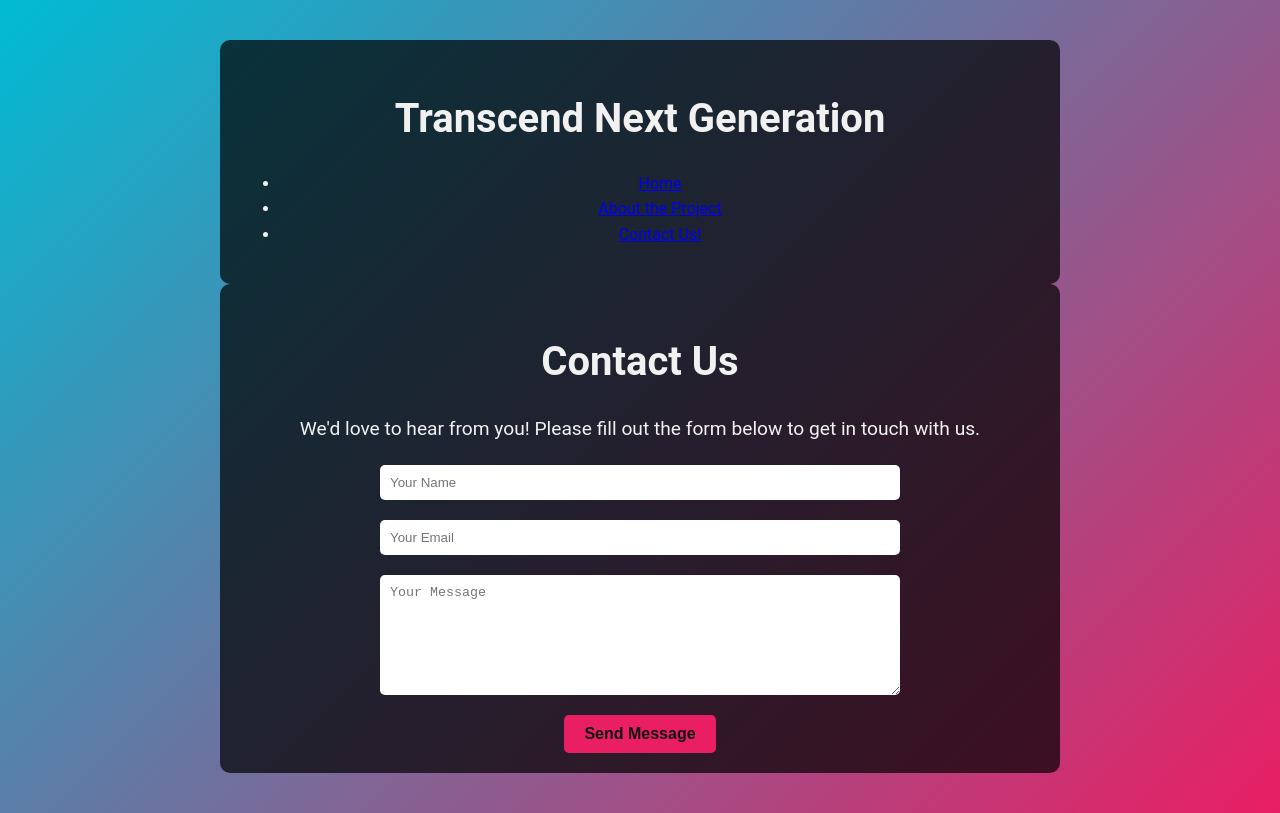
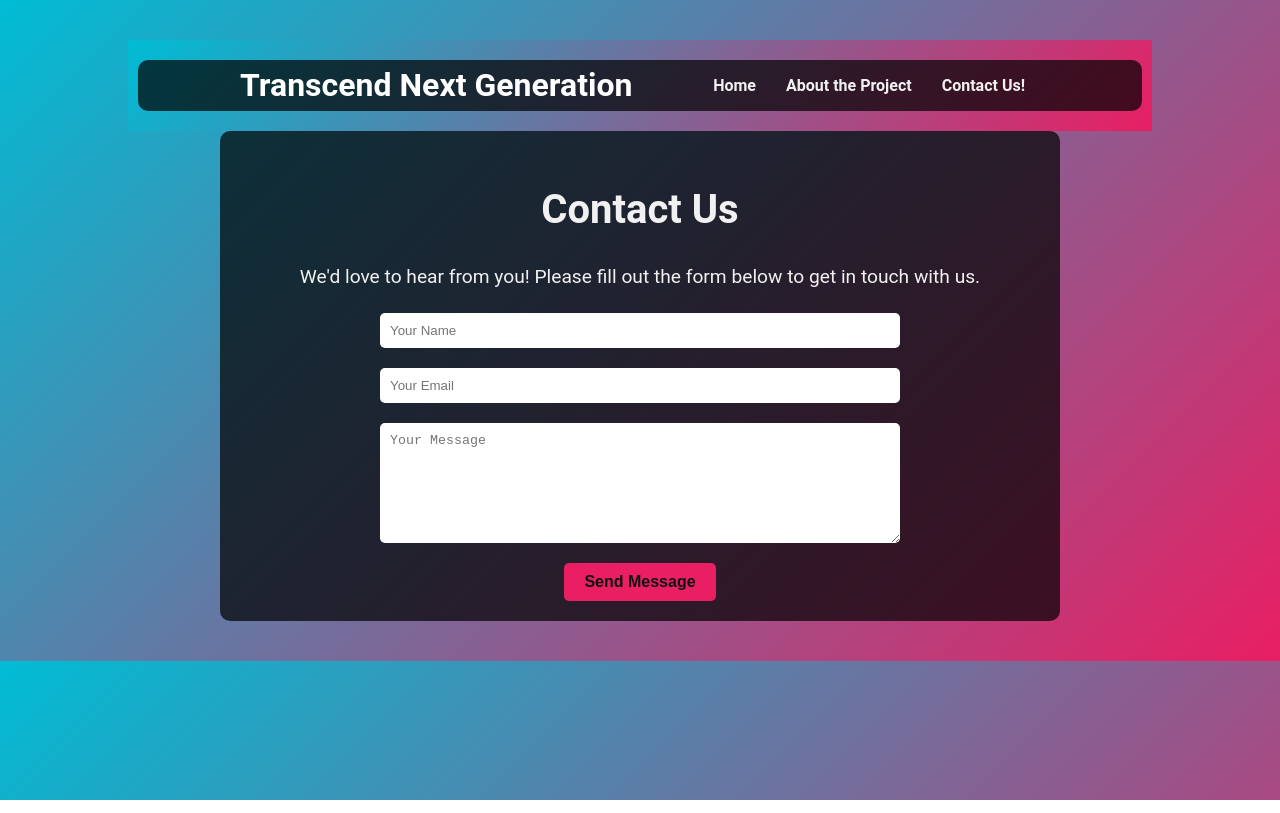
Before and after one commit to Transcend-NG/transcend-ng.github.io, a plain HTML site: page pages/contact-us/index.html in a window 1280 px wide. Drawn offline with Linux system fonts and the light colour scheme.

Commit message:
fixed shitty css on contact page

```diff
--- a/pages/contact-us/index.html
+++ b/pages/contact-us/index.html
@@ -16,6 +16,46 @@
             text-align: center;
             padding: 40px 10%;
         }
+
+        header {
+    background: linear-gradient(135deg, #00bcd4, #e91e63); /* Turquoise to Red gradient */
+    color: white;
+    padding: 20px 0;
+}
+
+header .container {
+    display: flex;
+    justify-content: space-between;
+    align-items: center;
+    padding: 0 10%;
+}
+
+header h1 {
+    margin: 0;
+    font-size: 2rem;
+}
+
+nav ul {
+    list-style: none;
+    display: flex;
+    margin: 0;
+    padding: 0;
+}
+
+nav ul li {
+    margin: 0 15px;
+}
+
+nav ul li a {
+    color: #f1f1f1;
+    text-decoration: none;
+    font-weight: bold;
+    transition: color 0.3s;
+}
+
+nav ul li a:hover {
+    color: #ffffff;
+}
 
         .container {
             max-width: 800px;
```
